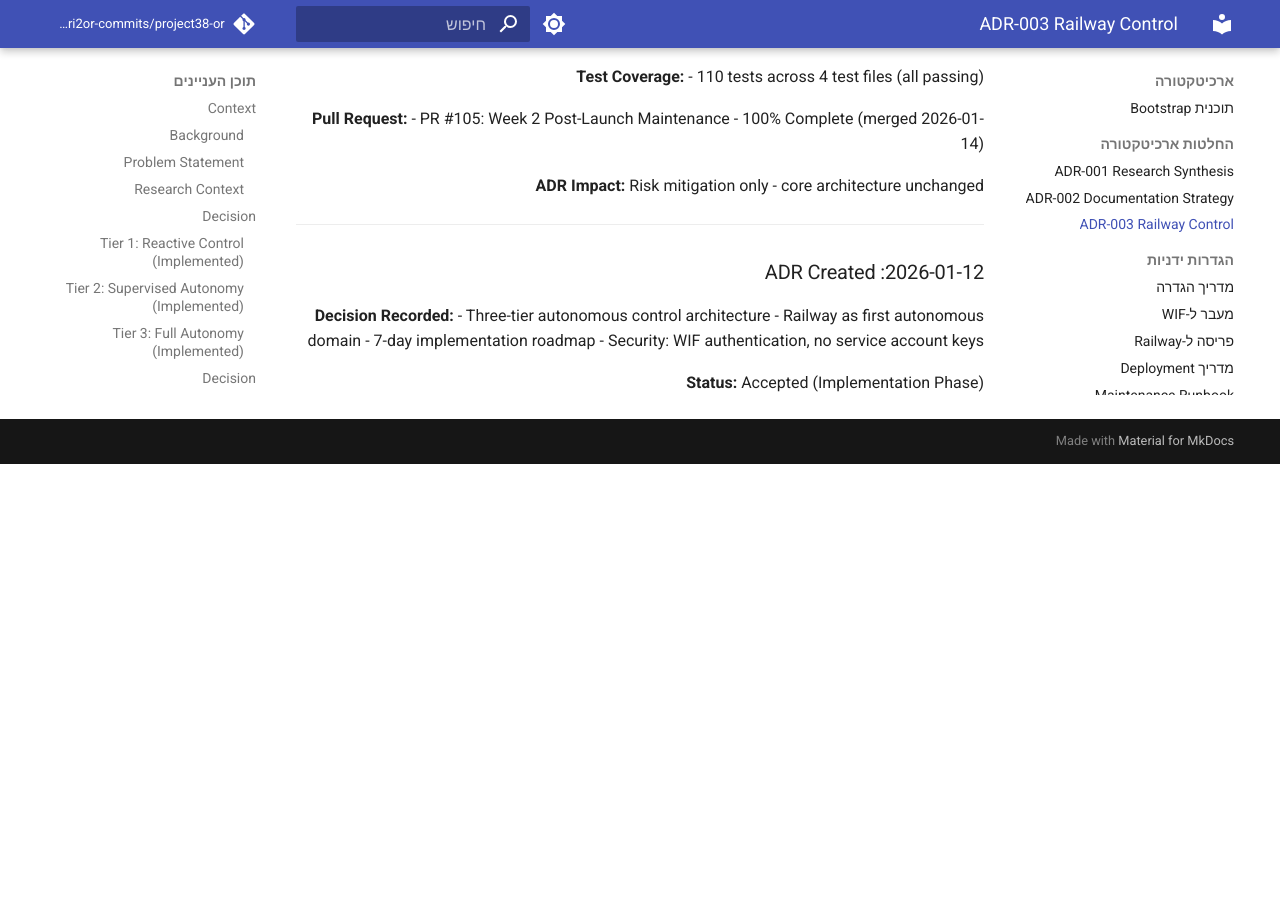
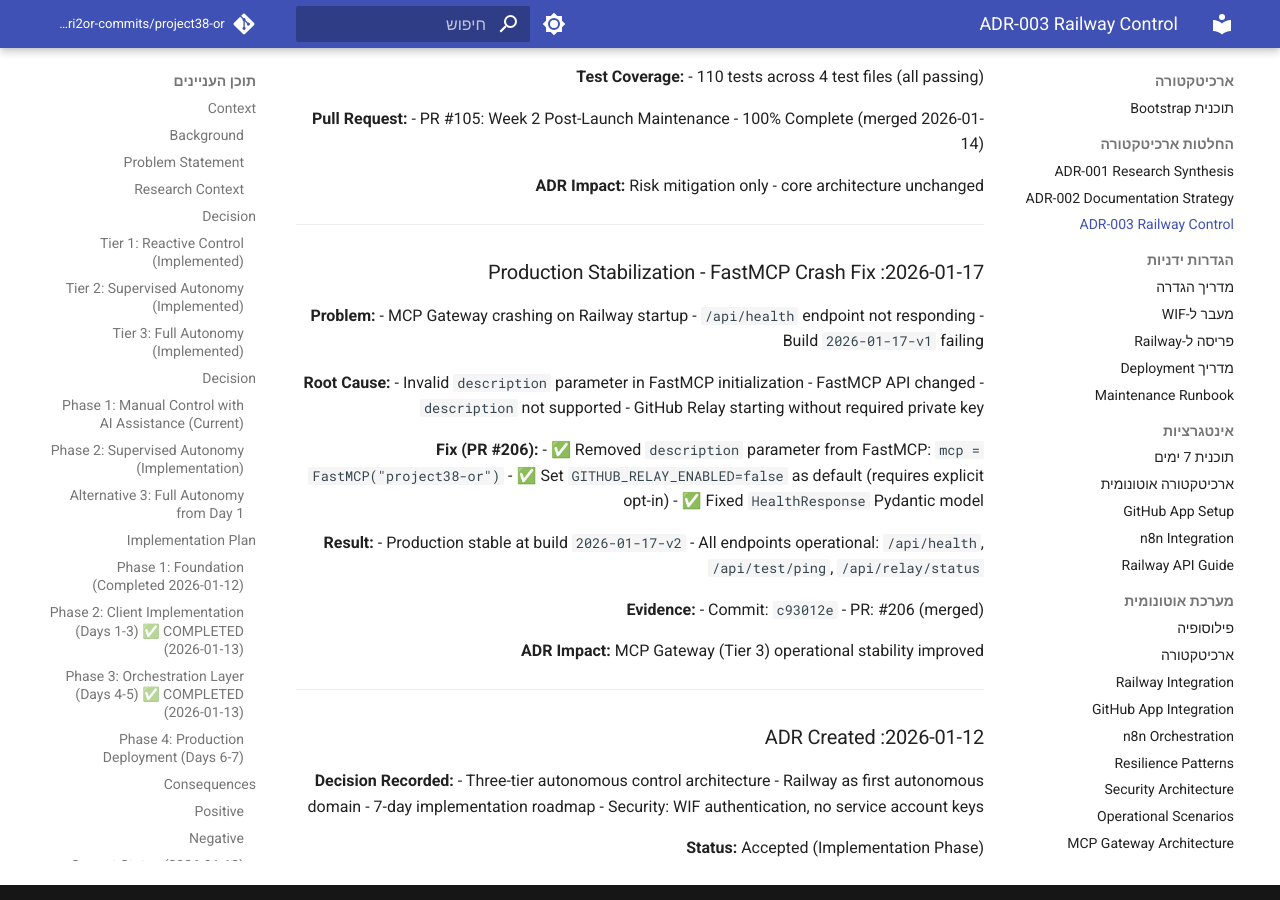
Before and after one commit to edri2or-commits/project38-or, an MkDocs documentation site: the page built from docs/decisions/ADR-003-railway-autonomous-control.md, in a window 1280 px wide and 900 px high, scrolled down 15140 px. Built offline with MkDocs 1.6.1 and Material for MkDocs 9.7.7, drawn with Linux system fonts in a browser that asks for light colours; comment, search, counter and statistics services are not loaded; before the commit the page ends 15604 px from its top, so only the background shows below that; some of the changed text lies outside the part shown.

Commit message:
docs(adr): update ADR-003 with PR #206 production fix
- Added 2026-01-17 Production Stabilization section to Update Log
- Documents FastMCP crash fix (description parameter removal)
- Documents GitHub Relay disabled by default
- Updated header date to reflect latest update

```diff
--- a/docs/decisions/ADR-003-railway-autonomous-control.md
+++ b/docs/decisions/ADR-003-railway-autonomous-control.md
@@ -1,6 +1,6 @@
 # ADR-003: Railway Autonomous Control Architecture
 
-**Date**: 2026-01-12 (Created), 2026-01-14 (Updated - Tier 3 Complete via MCP Gateway)
+**Date**: 2026-01-12 (Created), 2026-01-14 (Tier 3 Complete), 2026-01-17 (Production Stabilization)
 **Status**: Accepted (All 3 Tiers Implemented)
 **Deciders**: User (edri2or-commits), Claude AI Agent
 **Tags**: railway, autonomous-control, infrastructure, deployment
@@ -706,6 +706,35 @@ This section tracks implementation progress against the decision:
 
 ---
 
+### 2026-01-17: Production Stabilization - FastMCP Crash Fix
+
+**Problem:**
+- MCP Gateway crashing on Railway startup
+- `/api/health` endpoint not responding
+- Build `2026-01-17-v1` failing
+
+**Root Cause:**
+- Invalid `description` parameter in FastMCP initialization
+- FastMCP API changed - `description` not supported
+- GitHub Relay starting without required private key
+
+**Fix (PR #206):**
+- ✅ Removed `description` parameter from FastMCP: `mcp = FastMCP("project38-or")`
+- ✅ Set `GITHUB_RELAY_ENABLED=false` as default (requires explicit opt-in)
+- ✅ Fixed `HealthResponse` Pydantic model
+
+**Result:**
+- Production stable at build `2026-01-17-v2`
+- All endpoints operational: `/api/health`, `/api/test/ping`, `/api/relay/status`
+
+**Evidence:**
+- Commit: `c93012e`
+- PR: #206 (merged)
+
+**ADR Impact:** MCP Gateway (Tier 3) operational stability improved
+
+---
+
 ### 2026-01-12: ADR Created
 
 **Decision Recorded:**
```
